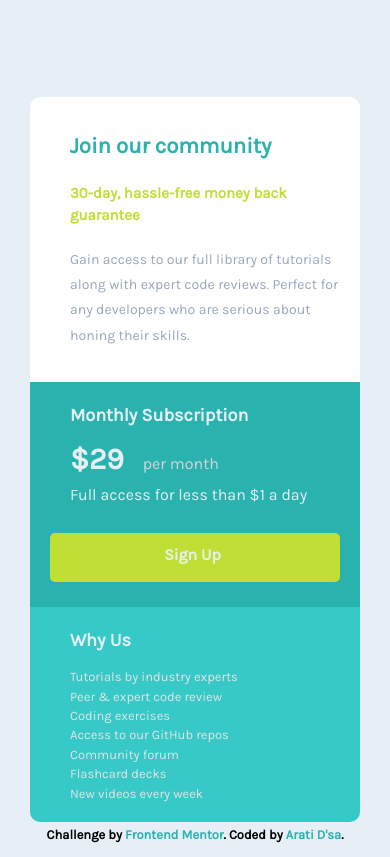
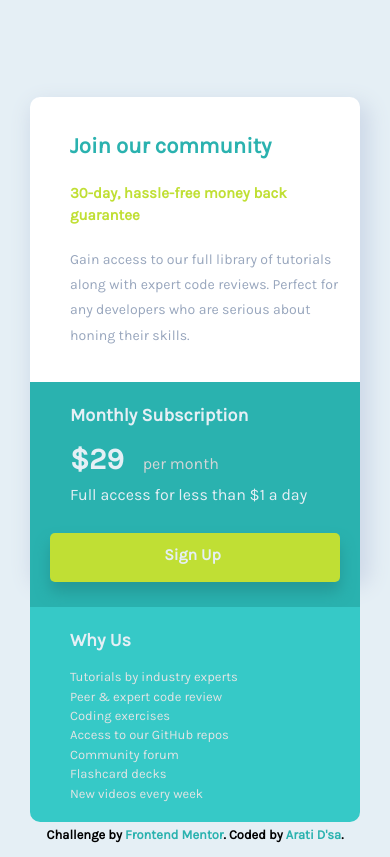
Before and after one commit to aratidsa/Single-Price-Grid-Frontend-Mentor, a plain HTML site: page index.html in a window 390 px wide. Drawn offline with Linux system fonts and the light colour scheme.

Commit message:
Update style.css

```diff
--- a/style.css
+++ b/style.css
@@ -48,6 +48,7 @@ body{
     align-items: center;
     flex-direction: column;
     background-color: var(--clr-light-gray);
+
 }
 
 /* COMPONENTS */
@@ -58,7 +59,8 @@ body{
     height:29.69rem;
     background-color: var(--clr-white);
     border-radius: 0.63rem;
-    margin-top:6.88rem;
+    margin-top:5rem;
+    box-shadow: 0.31rem 0.63rem 1.25rem 0.31rem hsl(216, 36%, 86%);
 }
 /* Details */
 .details  {
@@ -150,6 +152,7 @@ h1{
     font-weight: var(--fw-700);
     cursor:pointer;
     text-align: center;
+    box-shadow: 0px 0.63rem 0.94rem hsl(179, 62%, 37%);
 }
 /* Sign Up Hover */
 .sign-up:hover
@@ -180,7 +183,6 @@ h1{
     margin-top:-0.31rem;
     font-size: 0.88em;
     margin-right:4.38rem;
-
 }
 /* Footer */
 footer{
@@ -201,6 +203,7 @@ footer{
    {
     width:20.63rem;
     height:29.69rem;
+    margin-top:6.88rem;
    }
     /* Details */
     .details  {
```
